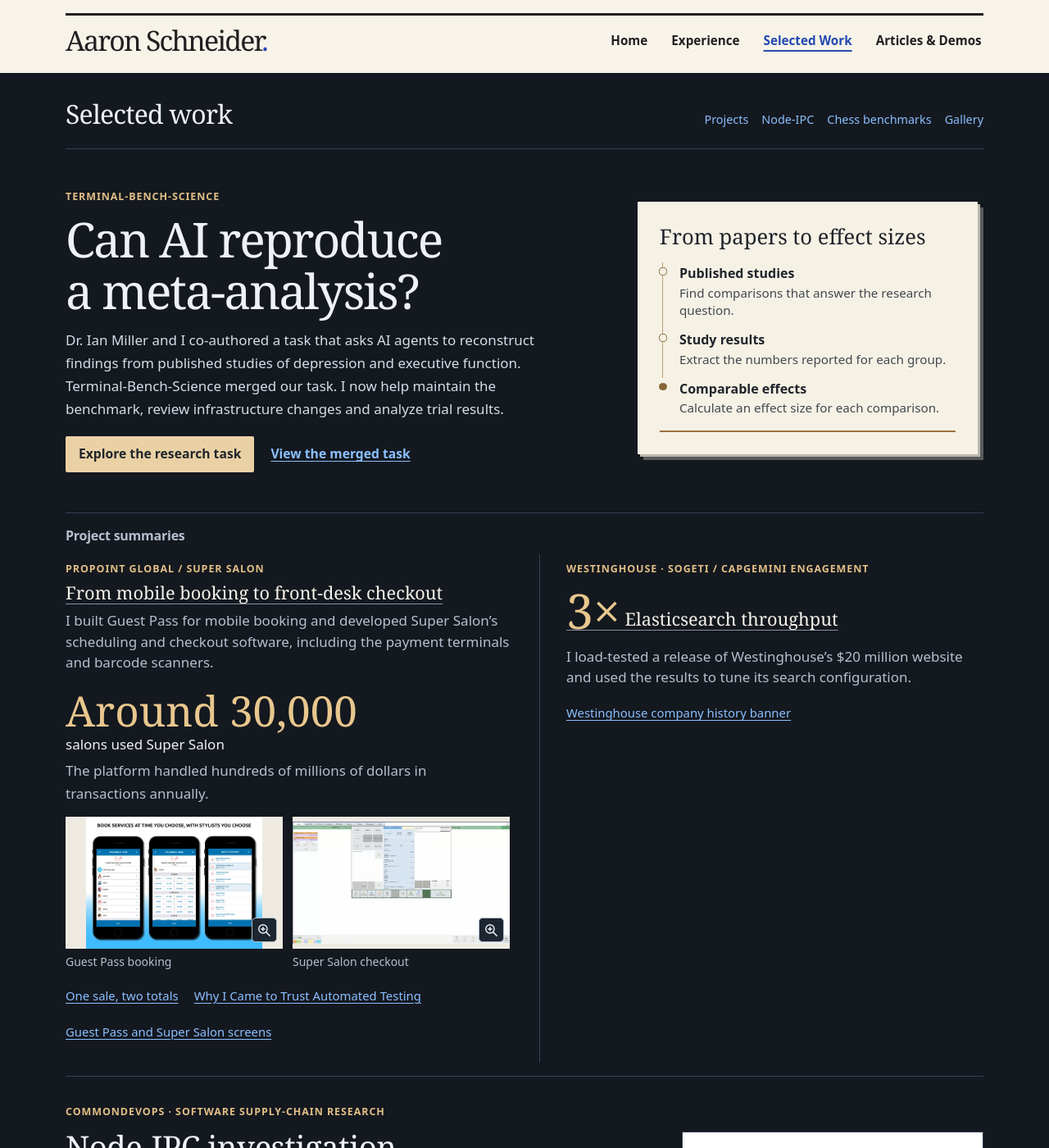
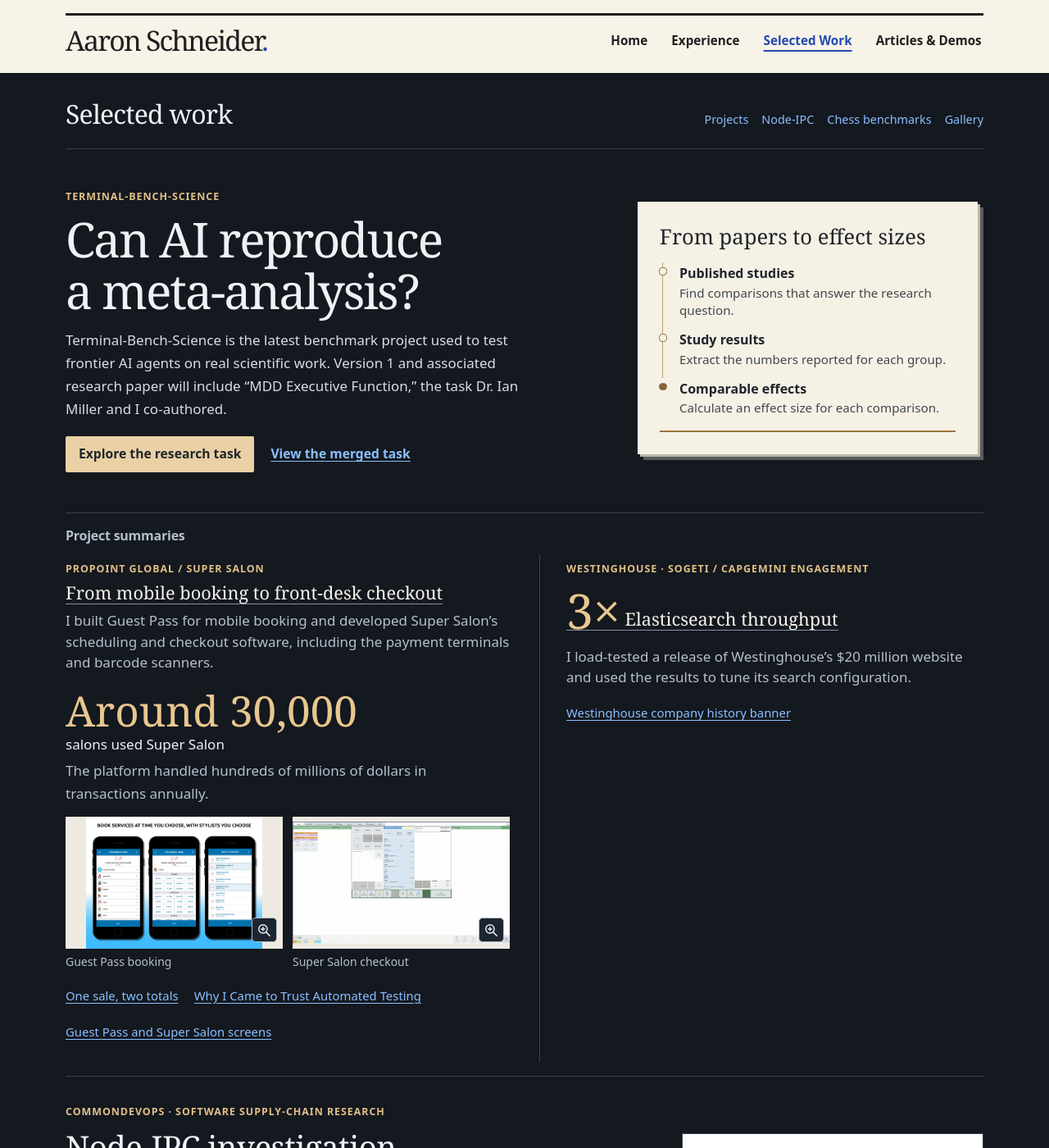
Before and after one commit to schneidergithub/schneidergithub.github.io, a Jekyll site: the page built from work.md, in a window 1280 px wide and 1400 px high. Shown: the whole window at 82% size. Built offline with Jekyll 4.4.1, drawn with Linux system fonts in a browser that asks for light colours; some of the changed text lies outside the part shown.

Commit message:
Update Selected Work copy for Terminal-Bench-Science and Node-IPC (#79)
* Use the requested Node-IPC report credit and link both interviews

* Use the requested Terminal-Bench-Science introduction

```diff
--- a/work.md
+++ b/work.md
@@ -21,7 +21,7 @@ lead_case: /work/scientific-ai-benchmark/
   <div>
     <p class="work-kicker">Terminal-Bench-Science</p>
     <h2 id="case-studies-title" tabindex="-1">{{ benchmark.title | escape }}</h2>
-    <p class="benchmark-byline">Dr. Ian Miller and I co-authored a task that asks AI agents to reconstruct findings from published studies of depression and executive function. Terminal-Bench-Science merged our task. I now help maintain the benchmark, review infrastructure changes and analyze trial results.</p>
+    <p class="benchmark-byline">Terminal-Bench-Science is the latest benchmark project used to test frontier AI agents on real scientific work. Version 1 and associated research paper will include “MDD Executive Function,” the task Dr. Ian Miller and I co-authored.</p>
     <div class="benchmark-actions">
       <a class="work-primary" href="{{ benchmark.url | relative_url }}">Explore the research task</a>
       <a href="{{ benchmark.contribution_url | escape }}">View the merged task</a>
@@ -57,6 +57,10 @@ lead_case: /work/scientific-ai-benchmark/
             <div class="work-links">
               <a href="{{ publication.case_url | relative_url }}">{{ project.case_label | escape }}</a>
               <a href="{{ project.source_url | relative_url }}">{{ project.source_label | escape }}</a>
+              {% for video in project.videos %}
+                {% assign recording = site.data.publications | where: 'id', video.id | first %}
+                <a href="{{ recording.url | escape }}">{{ video.label | escape }}</a>
+              {% endfor %}
             </div>
           </div>
           <img src="{{ publication.preview.src | relative_url }}" alt="{{ publication.preview.alt | escape }}" width="{{ publication.preview.width }}" height="{{ publication.preview.height }}" loading="lazy" decoding="async">
```
Also changed, not shown: _work/01-node-ipc.md (+6 -1 lines), scripts/check_case_studies.cjs (+9 -4 lines).
